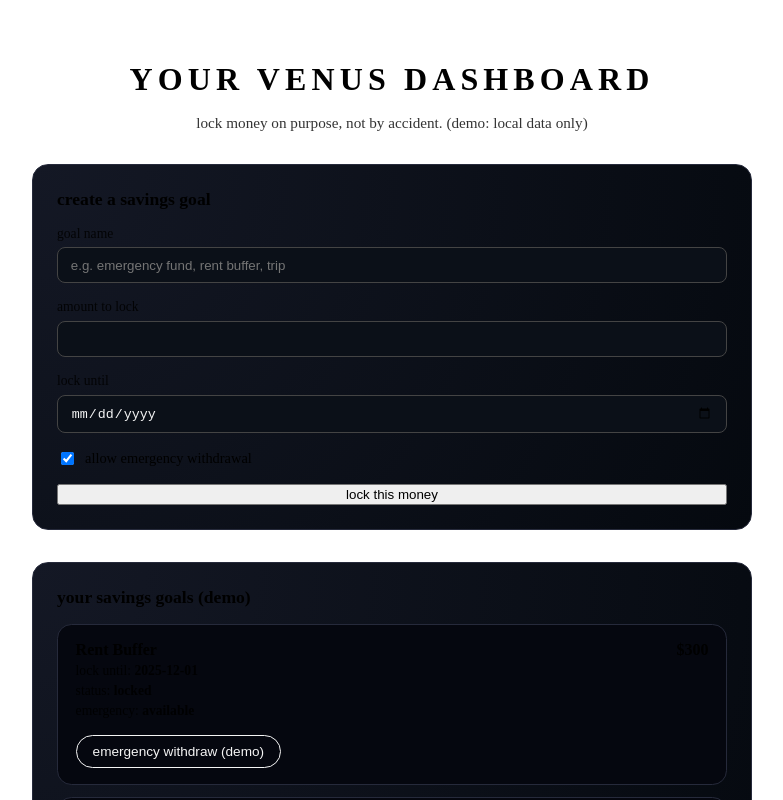
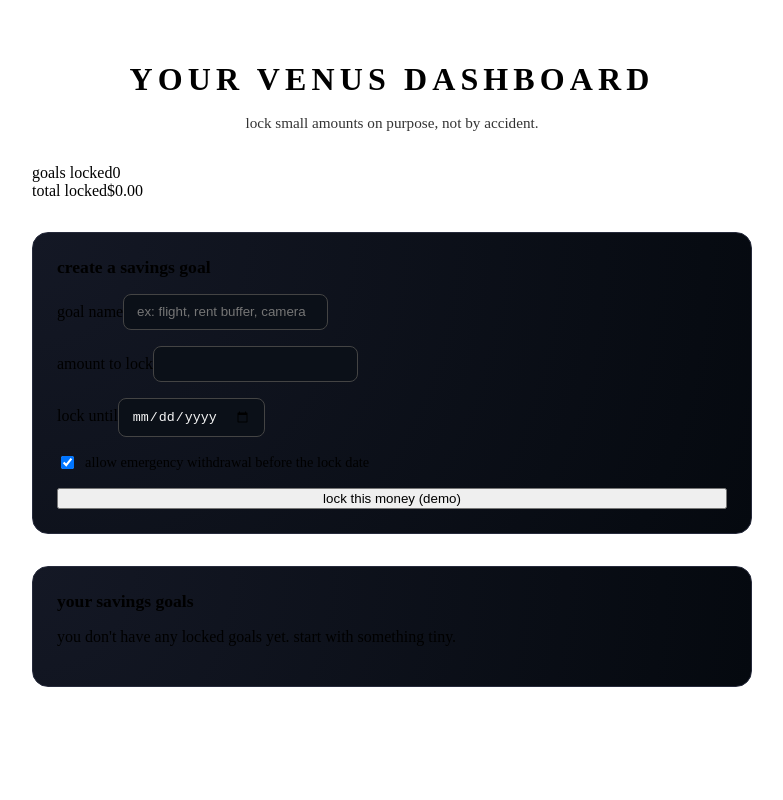
Before and after one commit to JadaNaomibk/Venus, a React (Vite) app in the folder client/: page /dashboard in a window 1280 px wide. Shown: the top 800 px of the page, without its empty margins (248-1031 px from the left). Built offline with nearby package versions, Linux system fonts and the light colour scheme.

Commit message:
feat: add dashboard page with lockable savings demo

```diff
--- a/client/src/pages/DashboardPage.jsx
+++ b/client/src/pages/DashboardPage.jsx
@@ -1,181 +1,201 @@
 // src/pages/DashboardPage.jsx
-// very simple "lockable savings" demo screen.
-// this version does NOT talk to the backend yet.
-// it only uses local state so I can show the idea in my SBA project.
+// dashboard page for Venus.
+// this version uses ONLY FRONTEND STATE (mock data) for savings goals.
+// no database, no real money – just a safe demo of the lockable savings concept.
 
-import { useState } from "react"
+import { useState, useEffect } from "react";
 
 function DashboardPage() {
-  // ------------------------------
-  // 1) set up some starter mock data
-  // ------------------------------
+  // -----------------------------
+  // 1. state for the savings form
+  // -----------------------------
+  const [label, setLabel] = useState("");            // name of the goal (ex: "Puerto Rico trip")
+  const [amount, setAmount] = useState("");          // how much to lock
+  const [lockUntil, setLockUntil] = useState("");    // date string: "2025-12-31"
+  const [emergencyAllowed, setEmergencyAllowed] = useState(true); // can user unlock early?
 
-  // this is my list of savings goals for the logged-in user.
-  // in a real app this would come from the server / database.
-  const [goals, setGoals] = useState([
-    {
-      id: "demo-1",
-      label: "rent buffer",
-      amount: 300,
-      lockUntil: "2025-12-01",
-      status: "locked",           // "locked" | "withdrawn"
-      emergencyAllowed: true,
-      emergencyUsed: false,
-    },
-    {
-      id: "demo-2",
-      label: "birthday trip",
-      amount: 500,
-      lockUntil: "2026-03-15",
-      status: "locked",
-      emergencyAllowed: false,
-      emergencyUsed: false,
-    },
-  ])
+  // -----------------------------
+  // 2. state for the goals list
+  // -----------------------------
+  const [goals, setGoals] = useState([]);            // array of goal objects
+  const [message, setMessage] = useState("");        // success / error text for the user
 
-  // form fields for creating a new goal
-  const [label, setLabel] = useState("")
-  const [amount, setAmount] = useState("")
-  const [lockUntil, setLockUntil] = useState("")
-  const [emergencyAllowed, setEmergencyAllowed] = useState(true)
+  // -------------------------------------------
+  // 3. load any saved goals from localStorage
+  //    (so if you refresh the page, you still
+  //     see the same mock goals)
+  // -------------------------------------------
+  useEffect(() => {
+    try {
+      const stored = localStorage.getItem("venusGoals");
+      if (stored) {
+        const parsed = JSON.parse(stored);
+        if (Array.isArray(parsed)) {
+          setGoals(parsed);
+        }
+      }
+    } catch (err) {
+      console.error("error reading venusGoals from localStorage:", err);
+    }
+  }, []);
 
-  // message area to show success / error text
-  const [message, setMessage] = useState("")
+  // ----------------------------------------------------
+  // 4. every time "goals" changes, save them to storage
+  // ----------------------------------------------------
+  useEffect(() => {
+    try {
+      localStorage.setItem("venusGoals", JSON.stringify(goals));
+    } catch (err) {
+      console.error("error saving venusGoals to localStorage:", err);
+    }
+  }, [goals]);
 
-  // simple loading flag so the button disables while "saving"
-  const [saving, setSaving] = useState(false)
+  // ------------------------------------------------
+  // helper: build one goal object in a consistent way
+  // ------------------------------------------------
+  function createGoalObject({ label, amount, lockUntil, emergencyAllowed }) {
+    const now = new Date();
 
-  // ------------------------------
-  // 2) handle creating a new goal
-  // ------------------------------
+    return {
+      id: String(now.getTime()) + "-" + Math.random().toString(16).slice(2),
+      label: String(label).trim(),
+      amount: Number(amount),
+      lockUntil,                    // keep as date string from the input
+      createdAt: now.toISOString(), // when the goal was made
+      status: "locked",             // "locked" or "withdrawn"
+      emergencyAllowed: !!emergencyAllowed,
+      emergencyUsed: false          // becomes true if we unlock early
+    };
+  }
 
+  // ------------------------------------------------
+  // 5. submit handler for the "create goal" form
+  // ------------------------------------------------
   function handleCreateGoal(event) {
-    // stop the browser from refreshing the page
-    event.preventDefault()
+    event.preventDefault();
+    setMessage("");
 
-    // clear any old message
-    setMessage("")
-
-    // basic validation in plain english
-    if (!label.trim() || !amount || !lockUntil) {
-      setMessage("please fill in all fields.")
-      return
+    // basic validation, very beginner friendly:
+    if (!label || !amount || !lockUntil) {
+      setMessage("please fill out all the fields first.");
+      return;
     }
 
-    const numericAmount = Number(amount)
+    const numericAmount = Number(amount);
     if (Number.isNaN(numericAmount) || numericAmount <= 0) {
-      setMessage("amount must be a positive number.")
-      return
+      setMessage("amount must be a positive number.");
+      return;
     }
 
-    setSaving(true)
-
-    // create a simple goal object
-    const newGoal = {
-      id: String(Date.now()),   // quick unique id for demo only
-      label: label.trim(),
+    const newGoal = createGoalObject({
+      label,
       amount: numericAmount,
       lockUntil,
-      createdAt: new Date().toISOString(),
-      status: "locked",
-      emergencyAllowed: emergencyAllowed,
-      emergencyUsed: false,
-    }
+      emergencyAllowed
+    });
 
-    // add the new goal onto the end of the existing array
-    setGoals((prevGoals) => [...prevGoals, newGoal])
+    // add the new goal to the existing list
+    setGoals((prev) => [newGoal, ...prev]);
 
-    // reset the form fields
-    setLabel("")
-    setAmount("")
-    setLockUntil("")
-    setEmergencyAllowed(true)
+    // clear the form
+    setLabel("");
+    setAmount("");
+    setLockUntil("");
+    setEmergencyAllowed(true);
 
-    // friendly success note
-    setMessage("new savings goal created (demo only, local state).")
-
-    setSaving(false)
+    setMessage("new savings goal locked.");
   }
 
-  // ------------------------------
-  // 3) handle "emergency withdraw"
-  // ------------------------------
+  // ------------------------------------------------
+  // 6. click handler for "emergency withdraw" button
+  // ------------------------------------------------
+  function handleEmergencyWithdraw(goalId) {
+    setMessage("");
 
-  function handleEmergencyWithdraw(goalId) {
-    // clear old message
-    setMessage("")
+    setGoals((prev) => {
+      return prev.map((goal) => {
+        if (goal.id !== goalId) return goal;
 
-    // update one goal inside the array
-    setGoals((prevGoals) =>
-      prevGoals.map((goal) => {
-        if (goal.id !== goalId) {
-          // leave all the other goals alone
-          return goal
+        // if it's already withdrawn, do nothing
+        if (goal.status === "withdrawn") {
+          return goal;
         }
 
-        // if the goal is already withdrawn, leave it as-is
-        if (goal.status === "withdrawn") {
-          return goal
-        }
-
-        // otherwise mark it withdrawn and flag emergencyUsed
+        // in a real app, we would check the date and maybe block this.
+        // for this demo, we just mark it as withdrawn
         return {
           ...goal,
           status: "withdrawn",
-          emergencyUsed: true,
-        }
-      })
-    )
+          emergencyUsed: true
+        };
+      });
+    });
 
-    setMessage("emergency withdrawal processed (demo only).")
+    setMessage("goal withdrawn from lock (demo only, no real money).");
   }
 
-  // ------------------------------
-  // 4) render the dashboard UI
-  // ------------------------------
+  // ------------------------------------------------
+  // 7. helper: compute total locked amount
+  // ------------------------------------------------
+  const totalLocked = goals
+    .filter((goal) => goal.status === "locked")
+    .reduce((sum, goal) => sum + goal.amount, 0);
 
   return (
     <main className="dashboard">
       <header className="dashboard-header">
         <h1>your venus dashboard</h1>
         <p className="dashboard-tagline">
-          lock money on purpose, not by accident. (demo: local data only)
+          lock small amounts on purpose, not by accident.
         </p>
       </header>
 
+      {/* summary bar at the top */}
+      <section className="summary-bar">
+        <div className="summary-item">
+          <span className="summary-label">goals locked</span>
+          <span className="summary-value">{goals.length}</span>
+        </div>
+        <div className="summary-item">
+          <span className="summary-label">total locked</span>
+          <span className="summary-value">${totalLocked.toFixed(2)}</span>
+        </div>
+      </section>
+
+      {/* form to create a new goal */}
       <section className="dashboard-section">
         <h2>create a savings goal</h2>
 
         <form className="goal-form" onSubmit={handleCreateGoal}>
-          <label className="field">
-            <span className="field-label">goal name</span>
+          <label>
+            goal name
             <input
               type="text"
               value={label}
-              onChange={(event) => setLabel(event.target.value)}
-              placeholder="e.g. emergency fund, rent buffer, trip"
+              onChange={(e) => setLabel(e.target.value)}
+              placeholder="ex: flight, rent buffer, camera"
               required
             />
           </label>
 
-          <label className="field">
-            <span className="field-label">amount to lock</span>
+          <label>
+            amount to lock
             <input
               type="number"
               value={amount}
-              onChange={(event) => setAmount(event.target.value)}
+              onChange={(e) => setAmount(e.target.value)}
               min="1"
               step="0.01"
               required
             />
           </label>
 
-          <label className="field">
-            <span className="field-label">lock until</span>
+          <label>
+            lock until
             <input
               type="date"
               value={lockUntil}
-              onChange={(event) => setLockUntil(event.target.value)}
+              onChange={(e) => setLockUntil(e.target.value)}
               required
             />
           </label>
@@ -184,42 +204,50 @@ function DashboardPage() {
             <input
               type="checkbox"
               checked={emergencyAllowed}
-              onChange={(event) => setEmergencyAllowed(event.target.checked)}
+              onChange={(e) => setEmergencyAllowed(e.target.checked)}
             />
-            allow emergency withdrawal
+            allow emergency withdrawal before the lock date
           </label>
 
-          <button type="submit" disabled={saving}>
-            {saving ? "locking..." : "lock this money"}
-          </button>
+          <button type="submit">lock this money (demo)</button>
         </form>
       </section>
 
+      {/* list of goals */}
       <section className="dashboard-section">
-        <h2>your savings goals (demo)</h2>
+        <h2>your savings goals</h2>
 
         {goals.length === 0 && (
-          <p className="dashboard-empty">you do not have any goals yet.</p>
+          <p className="empty-state">
+            you don&apos;t have any locked goals yet. start with something tiny.
+          </p>
         )}
 
         <ul className="goals-list">
           {goals.map((goal) => (
             <li key={goal.id} className="goal-card">
-              <div className="goal-main">
+              <div className="goal-card-main">
                 <h3>{goal.label}</h3>
-                <p className="goal-amount">${goal.amount}</p>
+                <p className="goal-amount">${goal.amount.toFixed(2)}</p>
               </div>
 
               <p className="goal-meta">
-                lock until: <strong>{goal.lockUntil}</strong>
+                lock until: <span>{goal.lockUntil}</span>
               </p>
+
               <p className="goal-meta">
-                status: <strong>{goal.status}</strong>
+                status:{" "}
+                <span className={goal.status === "locked" ? "status-pill locked" : "status-pill withdrawn"}>
+                  {goal.status}
+                </span>
               </p>
+
               {goal.emergencyAllowed && (
                 <p className="goal-meta">
                   emergency:{" "}
-                  <strong>{goal.emergencyUsed ? "used" : "available"}</strong>
+                  <span className="status-pill emergency">
+                    {goal.emergencyUsed ? "used" : "allowed"}
+                  </span>
                 </p>
               )}
 
@@ -239,7 +267,7 @@ function DashboardPage() {
 
       {message && <p className="dashboard-message">{message}</p>}
     </main>
-  )
+  );
 }
 
-export default DashboardPage
+export default DashboardPage;
```
